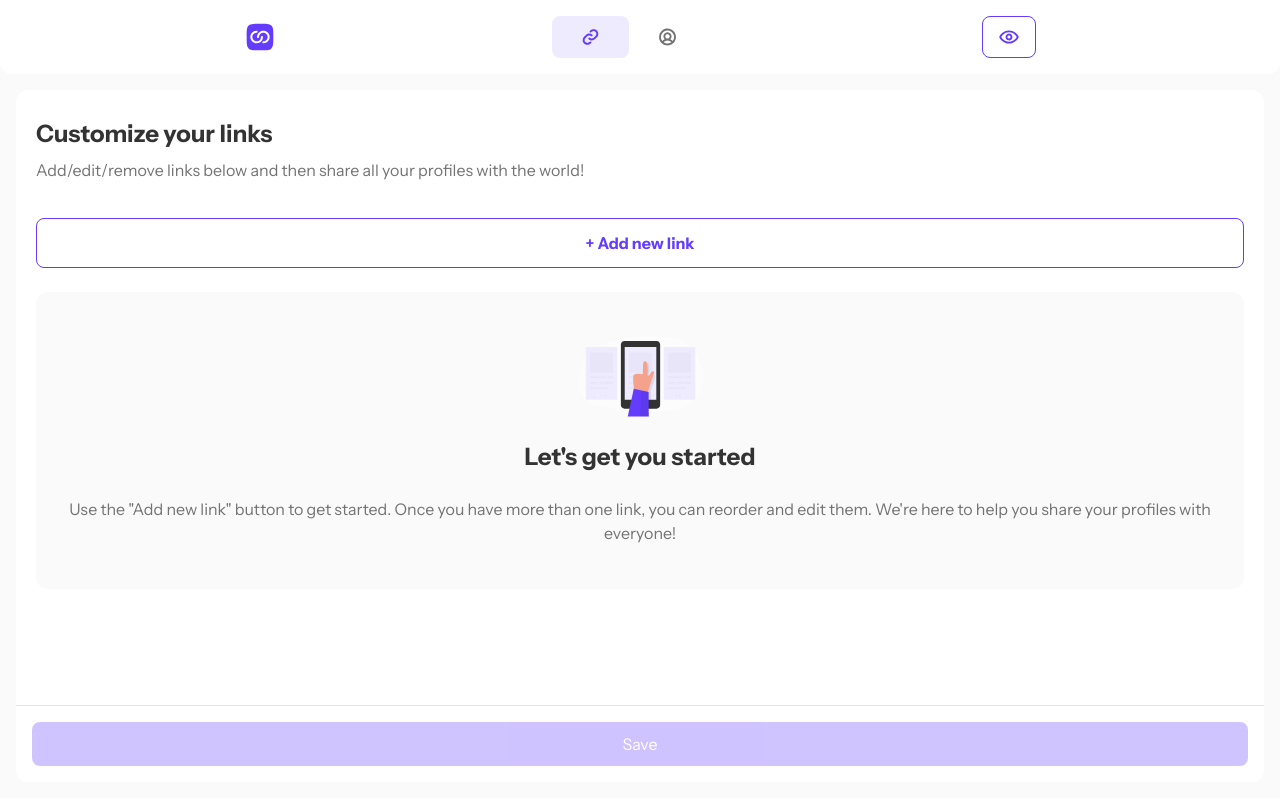
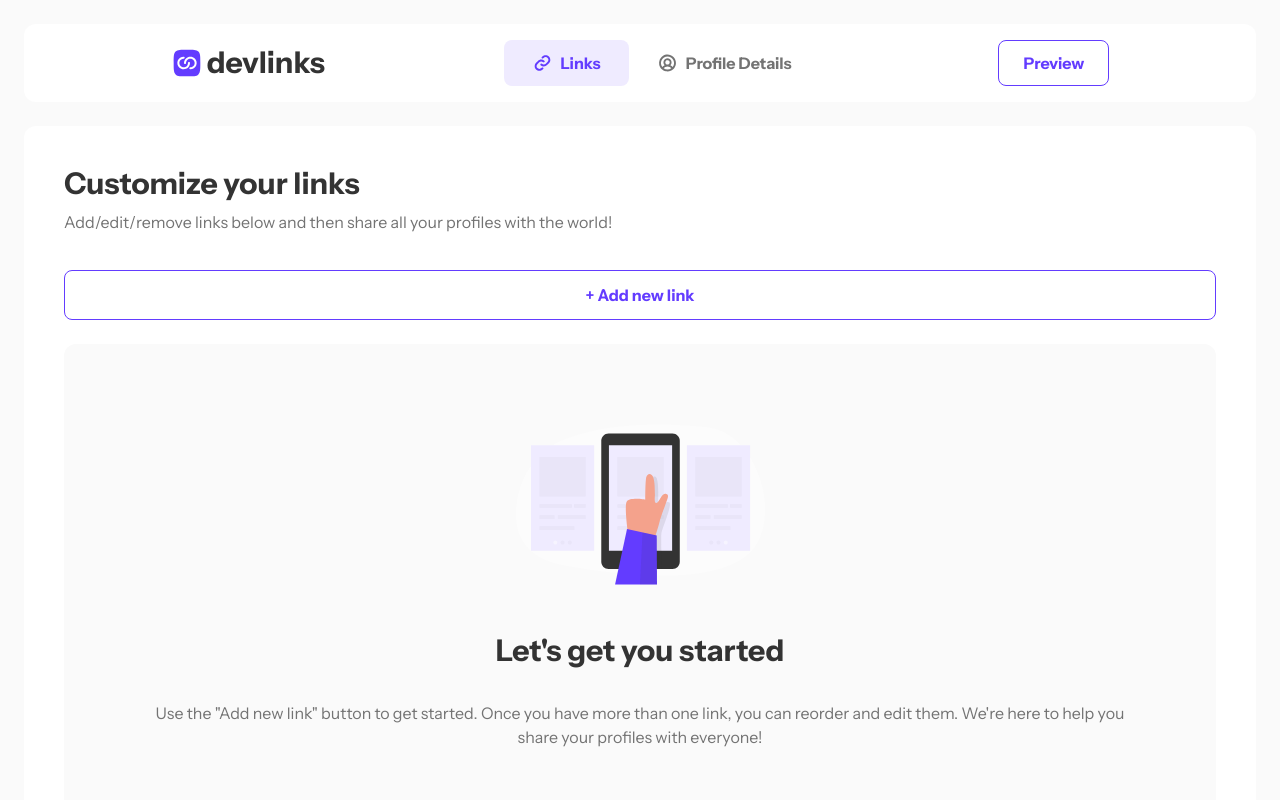
Before and after one commit to yfaheid/link-sharing-app, a React (Vite) app: page / in a window 1280 px wide. Shown: the top 800 px of the page. Built offline with nearby package versions, Linux system fonts and the light colour scheme.

Commit message:
Add tablet body and header styles

```diff
--- a/src/App.jsx
+++ b/src/App.jsx
@@ -13,7 +13,7 @@
             <Route
               path="/"
               element={
-                <div className="bg-lighter-gray font-instrument">
+                <div className="bg-lighter-gray font-instrument h-screen">
                   <Header />
                 </div>
               }
--- a/src/Body.jsx
+++ b/src/Body.jsx
@@ -6,6 +6,7 @@
 import { validateURL } from "./UrlValidator";
 import { DragDropContext } from "react-beautiful-dnd";
 import StrictModeDroppable from "./StrictModeDroppable";
+import largePhoneIcon from "./assets/largephone.svg";
 
 export default function Body() {
   const { links, addLink, removeLink, updateLinksOrder } = useLinkContext();
@@ -48,10 +49,10 @@
   };
 
   return (
-    <div className="p-4">
-      <div className="bg-white min-h-77v py-7 px-5 rounded-tr-xl rounded-tl-xl border-opacity-20 border-b border-gray">
+    <div className="p-4 md:p-0">
+      <div className="bg-white py-7 px-5 md:px-10 md:py-10 rounded-tr-xl rounded-tl-xl border-b border-light-gray">
         <div className="grid gap-2">
-          <h1 className="text-2xl font-bold text-dark-gray">
+          <h1 className="text-2xl font-bold text-dark-gray md:text-3xl">
             Customize your links
           </h1>
           <div className="grid gap-9">
@@ -59,13 +60,14 @@
               Add/edit/remove links below and then share all your profiles with
               the world!
             </p>
-            <div className="grid gap-3">
+            <div className="grid gap-6">
               <button
                 onClick={addNewLink}
                 className="font-bold hover:bg-light-purple border-dark-purple p-3 border rounded-lg text-dark-purple"
               >
                 + Add new link
               </button>
+              <div>
                 <DragDropContext onDragEnd={onDragEnd}>
                   <StrictModeDroppable droppableId={`links-${links.length}`}>
                     {(provided) => (
@@ -90,23 +92,38 @@
                   </StrictModeDroppable>
                 </DragDropContext>
                 {!links.length > 0 && (
-                <div className="bg-lighter-gray px-7 py-11 grid gap-6 text-center rounded-xl">
-                  <img className="m-auto" src={phoneIcon} alt="phone icon" />
-                  <h2 className="font-bold text-dark-gray text-2xl">
+                  <div className="bg-lighter-gray px-7 py-11 md:px-20 md:py-20 text-center rounded-xl">
+                    <div className="grid gap-7 md:gap-12">
+                      <img
+                        className="m-auto md:hidden"
+                        src={phoneIcon}
+                        alt="phone icon"
+                      />
+                      <img
+                        className="hidden md:block m-auto"
+                        src={largePhoneIcon}
+                        alt="phone icon"
+                      />
+                      <div className="grid gap-6 md:gap-8">
+                        <h2 className="font-bold text-dark-gray text-2xl md:text-3xl">
                           Let's get you started
                         </h2>
                         <p className="text-gray">
-                    Use the "Add new link" button to get started. Once you have
-                    more than one link, you can reorder and edit them. We're
-                    here to help you share your profiles with everyone!
+                          Use the "Add new link" button to get started. Once you
+                          have more than one link, you can reorder and edit
+                          them. We're here to help you share your profiles with
+                          everyone!
                         </p>
+                      </div>
+                    </div>
                   </div>
                 )}
               </div>
             </div>
           </div>
         </div>
-      <div className="bg-white p-4 flex justify-center items-center rounded-bl-xl rounded-br-xl">
+      </div>
+      <div className="bg-white p-4 md:px-10 md:py-6 flex justify-center items-center rounded-bl-xl md:justify-end rounded-br-xl">
         <button
           onClick={handleSave}
           disabled={isSaveDisabled}
@@ -123,9 +140,9 @@
           onMouseOut={(e) => {
             e.currentTarget.style.boxShadow = "none";
           }}
-          className={`text-white w-full ${
+          className={`text-white w-full p-3 md:w-auto md:px-7 md:py-3 rounded-lg ${
             !isSaveDisabled ? "hover:bg-[#BEADFF]" : ""
-          } bg-dark-purple px-36 py-2.5 rounded-lg`}
+          } bg-dark-purple`}
         >
           Save
         </button>
--- a/src/Details.jsx
+++ b/src/Details.jsx
@@ -104,7 +104,7 @@
 
   return (
     <div className="p-4">
-      <div className="bg-white min-h-77v py-7 px-5 rounded-tr-xl rounded-tl-xl border-opacity-20 border-b border-gray">
+      <div className="bg-white min-h-77v py-7 px-5 rounded-tr-xl rounded-tl-xl border-b border-light-gray">
         <div className="grid gap-2">
           <h1 className="text-2xl font-bold text-dark-gray">Profile Details</h1>
           <div className="grid gap-10">
--- a/src/Header.jsx
+++ b/src/Header.jsx
@@ -21,40 +21,62 @@
   };
 
   return (
-    <div>
-      <div className="flex justify-evenly gap-12 p-4 bg-white rounded-br-xl rounded-bl-xl">
+    <div className="md:grid md:gap-6 md:p-6">
+      <div className="flex justify-evenly gap-12 p-4 bg-white rounded-br-xl rounded-bl-xl md:rounded-xl">
+        <div className="flex items-center gap-1">
           <img src={devlinksLogo} alt="devlinks logo" />
+          <p className="hidden md:inline text-3xl font-bold text-dark-gray">
+            devlinks
+          </p>
+        </div>
         <div className="flex">
           <button
-            className={`bg-${
+            className={`hover:text-dark-purple text-gray bg-${
               showBody ? "dark" : "opacity"
             }-purple bg-opacity-10 px-7 rounded-lg`}
             onMouseEnter={() => setIsLinkIconHovered(true)}
             onMouseLeave={() => setIsLinkIconHovered(false)}
             onClick={() => toggleIcon(false)}
           >
+            <div className="flex gap-2 ">
               <img
                 src={isLinkIconHovered || showBody ? purpleLinkIcon : linkIcon}
                 alt="link icon"
               />
+              <p
+                className={`font-bold ${
+                  showBody ? "text-dark-purple" : ""
+                } hidden md:inline`}
+              >
+                Links
+              </p>
+            </div>
           </button>
           <button
-            className={`bg-${
+            className={`focus:text-dark-purple hover:text-dark-purple text-gray bg-${
               showDetails ? "dark" : "opacity"
             }-purple bg-opacity-10 px-7 rounded-lg`}
             onMouseEnter={() => setIsUserIconHovered(true)}
             onMouseLeave={() => setIsUserIconHovered(false)}
             onClick={() => toggleIcon(true)}
           >
+            <div className="flex gap-2 ">
               <img
-              src={isUserIconHovered || showDetails ? purpleUserIcon : userIcon}
+                src={
+                  isUserIconHovered || showDetails ? purpleUserIcon : userIcon
+                }
                 alt="user icon"
               />
+              <p className="font-bold hidden md:inline">Profile Details</p>
+            </div>
           </button>
         </div>
         <Link to="/preview">
-          <button className="border hover:bg-light-purple border-dark-purple py-2.5 px-4 rounded-lg">
-            <img src={eyeIcon} alt="eye icon" />
+          <button className="border hover:bg-light-purple border-dark-purple py-2.5 px-4 md:px-6 rounded-lg">
+            <img className="md:hidden" src={eyeIcon} alt="eye icon" />
+            <p className="hidden md:inline text-dark-purple font-bold">
+              Preview
+            </p>
           </button>
         </Link>
       </div>
```
Also changed, not shown: src/assets/largephone.svg (added). Lines whose indentation alone changed are shown as unchanged.
